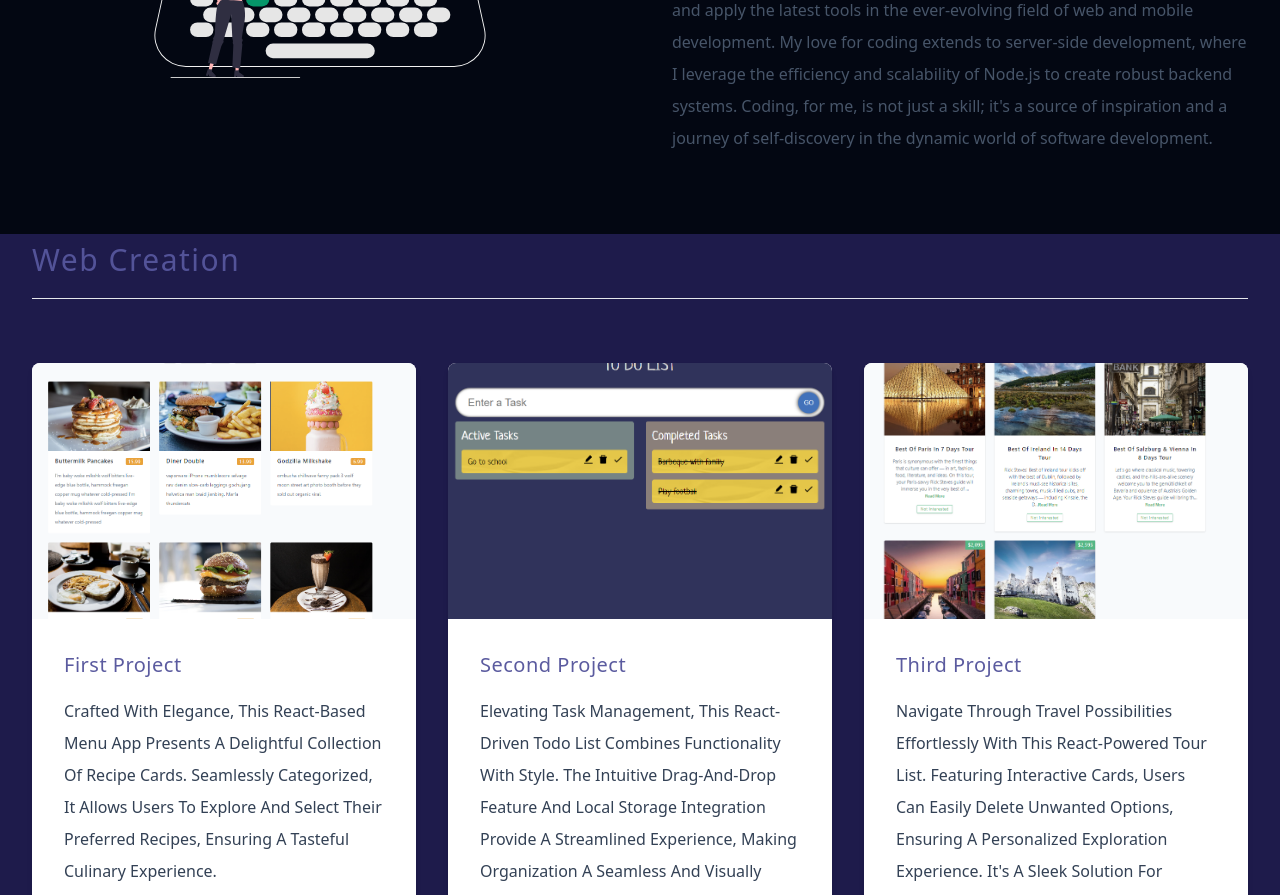
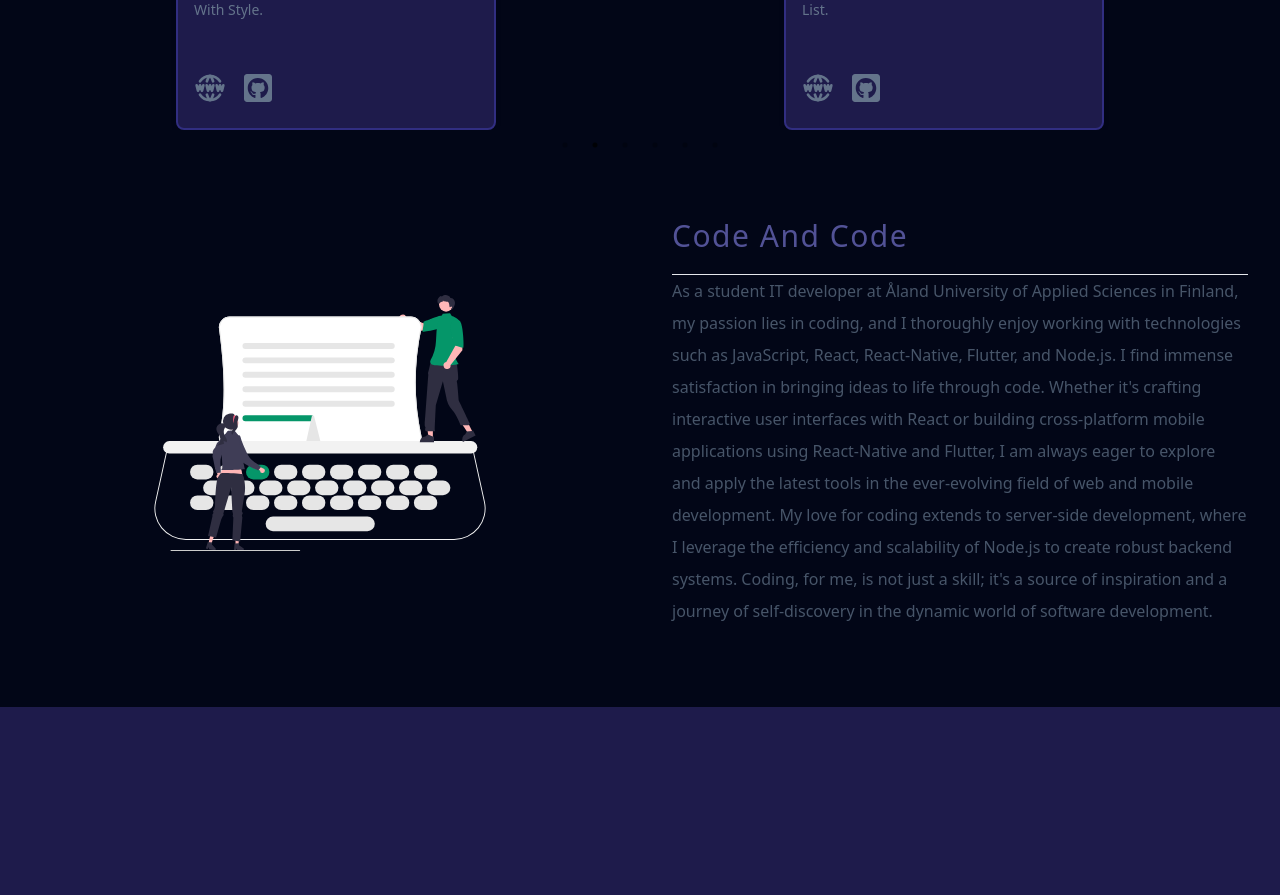
Before and after one commit to radu-bordea/React-Tailwind-Portfolio, a React (Vite) app: page / in a window 1280 px wide. Shown: the part 1780-2675 px from the top of the page. After the commit the page ends 2487 px from the top, so only its background shows below. Built offline with nearby package versions, Linux system fonts and the light colour scheme.

Commit message:
working with styles

```diff
--- a/package.json
+++ b/package.json
@@ -13,7 +13,9 @@
     "nanoid": "^5.0.3",
     "react": "^18.2.0",
     "react-dom": "^18.2.0",
-    "react-icons": "^4.12.0"
+    "react-icons": "^4.12.0",
+    "react-slick": "^0.29.0",
+    "slick-carousel": "^1.8.1"
   },
   "devDependencies": {
     "@types/react": "^18.2.37",
--- a/src/App.jsx
+++ b/src/App.jsx
@@ -10,8 +10,8 @@ const App = () => {
     <Navbar/>
     <Hero/>
     <Skills/>
+    <Projects/>
     <About/>
-    <Projects/>
   </>
 };
 
--- a/src/components/About.jsx
+++ b/src/components/About.jsx
@@ -4,7 +4,7 @@ import SectionTitle from "./SectionTitle";
 
 const About = () => {
   return (
-    <section className="bg-gray-950 py-20" id="about">
+    <section className="bg-slate-950 py-20" id="about">
       <div className="align-element grid md:grid-cols-2 items-center gap-16">
         <img src={aboutSvg} className="w-full h-64" />
         <article>
--- a/src/components/Projects.jsx
+++ b/src/components/Projects.jsx
@@ -2,16 +2,30 @@ import React from "react";
 import ProjectsCard from "./ProjectsCard";
 import { projects } from "../data";
 import SectionTitle from "./SectionTitle";
+import "slick-carousel/slick/slick.css";
+import "slick-carousel/slick/slick-theme.css";
+import Slider from "react-slick";
 
 const Projects = () => {
+  const settings = {
+    dots: true,
+    infinite: true,
+    speed: 1000,
+    slidesToShow: 2,
+    slidesToScroll: 1,
+    autoplay: true,
+    autoplaySpeed: 3000,
+    pauseOnHover: true,
+  };
+
   return (
-    <section className="py-2 align-element" id="projects">
+    <section className="bg-slate-950 py-2 align-element" id="projects">
       <SectionTitle text="web creation" />
-      <div className="py-16 grid lg:grid-cols-2 xl:grid-cols-3 gap-8">
-        {projects.map((project) => {
-          return <ProjectsCard key={project.id} {...project} />;
-        })}
-      </div>
+      <Slider {...settings}>
+        {projects.map((project) => (
+          <ProjectsCard key={project.id} {...project} />
+        ))}
+      </Slider>
     </section>
   );
 };
--- a/src/components/ProjectsCard.jsx
+++ b/src/components/ProjectsCard.jsx
@@ -4,21 +4,21 @@ import { TbWorldWww } from "react-icons/tb";
 
 const ProjectsCard = ({ url, img, github, title, text }) => {
   return (
-    <article className="bg-white rounded-lg shadow-md hover:shadow-2xl duration-300">
+    <article className="bg-indigo-950 border-2 border-indigo-900 shadow-2xl rounded-lg mx-auto mt-4 h-96 w-36 md:w-80 md:h-96  shadow-md hover:shadow-2xl duration-300">
       <img
         src={img}
         alt={title}
-        className="w-full object-cover rounded-t-lg h-64"
+        className=" rounded-t-lg h-32 md:h-40 w-60 px-2 mx-auto py-4"
       />
-      <div className="capitalize p-8">
+      <div className="capitalize py-2 px-4 ">
         <h2 className="text-xl tracking-wide font-medium">{title}</h2>
-        <p className="mt-4 text-slate-700 leading-loose">{text}</p>
+        <p className="mt-4 text-slate-500 text-xs md:text-sm h-28 md:h-24 ">{text}</p>
         <div className="mt-4 flex gap-x-4">
           <a href={url}>
-            <TbWorldWww className="h-8 w-8 text-slate-500 hover:text-black duration-300" />
+            <TbWorldWww className="h-8 w-8 text-slate-500 hover:text-slate-400 duration-300" />
           </a>
           <a href={github}>
-            <FaGithubSquare className="h-8 w-8 text-slate-500 hover:text-black duration-300" />
+            <FaGithubSquare className="h-8 w-8 text-slate-500 hover:text-slate-400 duration-300" />
           </a>
         </div>
       </div>
--- a/src/data.jsx
+++ b/src/data.jsx
@@ -42,7 +42,7 @@ export const projects = [
     url: "https://react-menu-categories.netlify.app/",
     github: "https://github.com/radu-bordea/React-Menu.git",
     title: "first project",
-    text: "Crafted with elegance, this React-based menu app presents a delightful collection of recipe cards. Seamlessly categorized, it allows users to explore and select their preferred recipes, ensuring a tasteful culinary experience.",
+    text: "Crafted with elegance, this React-based menu app presents a delightful collection of recipe cards.",
   },
   {
     id: nanoid(),
@@ -50,7 +50,7 @@ export const projects = [
     url: "https://react-typescript-todo-list-task.netlify.app/",
     github: "https://github.com/radu-bordea/ReactTypescript-todoList.git",
     title: "second project",
-    text: "Elevating task management, this React-driven todo list combines functionality with style. The intuitive drag-and-drop feature and local storage integration provide a streamlined experience, making organization a seamless and visually pleasing task.",
+    text: "Elevating task management, this React-driven todo list combines functionality with style.",
   },
   {
     id: nanoid(),
@@ -58,7 +58,7 @@ export const projects = [
     url: "https://react-tours-offer.netlify.app/",
     github: "https://github.com/radu-bordea/React-Tours.git",
     title: "third project",
-    text: "Navigate through travel possibilities effortlessly with this React-powered tour list. Featuring interactive cards, users can easily delete unwanted options, ensuring a personalized exploration experience. It's a sleek solution for planning your next adventure.",
+    text: "Navigate through travel possibilities effortlessly with this React-powered tour list.",
   },
   {
     id: nanoid(),
@@ -66,7 +66,7 @@ export const projects = [
     url: "https://react-reviews-users.netlify.app/",
     github: "https://github.com/radu-bordea/React-Reviews.git",
     title: "fourth project",
-    text: "Experience the elegance of user interaction with this React-based profile card component. Seamlessly cycle through profiles with buttons for previous, next, or even a random selection. The design ensures a visually appealing and engaging journey through user profiles.",
+    text: "Experience the elegance of user interaction with this React-based profile card component.",
   },
   {
     id: nanoid(),
@@ -74,7 +74,7 @@ export const projects = [
     url: "https://portofolio-radu-bordea.netlify.app/",
     github: "https://github.com/radu-bordea/Portofolio-Radu.B.git",
     title: "fifth project",
-    text: "Immerse yourself in the elegance of my portfolio website, where the fusion of HTML, CSS, JavaScript, and React creates a captivating user experience. From seamless navigation to visually stunning displays, this website showcases the art of web development.",
+    text: "Immerse yourself in the elegance of my portfolio website, where the fusion of HTML, CSS, JavaScript, and React.",
   },
   {
     id: nanoid(),
@@ -83,6 +83,6 @@ export const projects = [
     github:
       "https://github.com/radu-bordea/OnlineEducationResponsiveDesign.git",
     title: "sixth project",
-    text: "Designed for learning with finesse, this web design platform elegantly combines HTML, CSS, and jQuery. Providing an enriching experience, it empowers users to grasp the intricacies of web design, making education a visually pleasing and interactive journey.",
+    text: "Designed for learning with finesse, this web design platform elegantly combines HTML, CSS, and jQuery.",
   },
 ];
```
Also changed, not shown: 2 other files (tests, documents, lock files or other folders).
